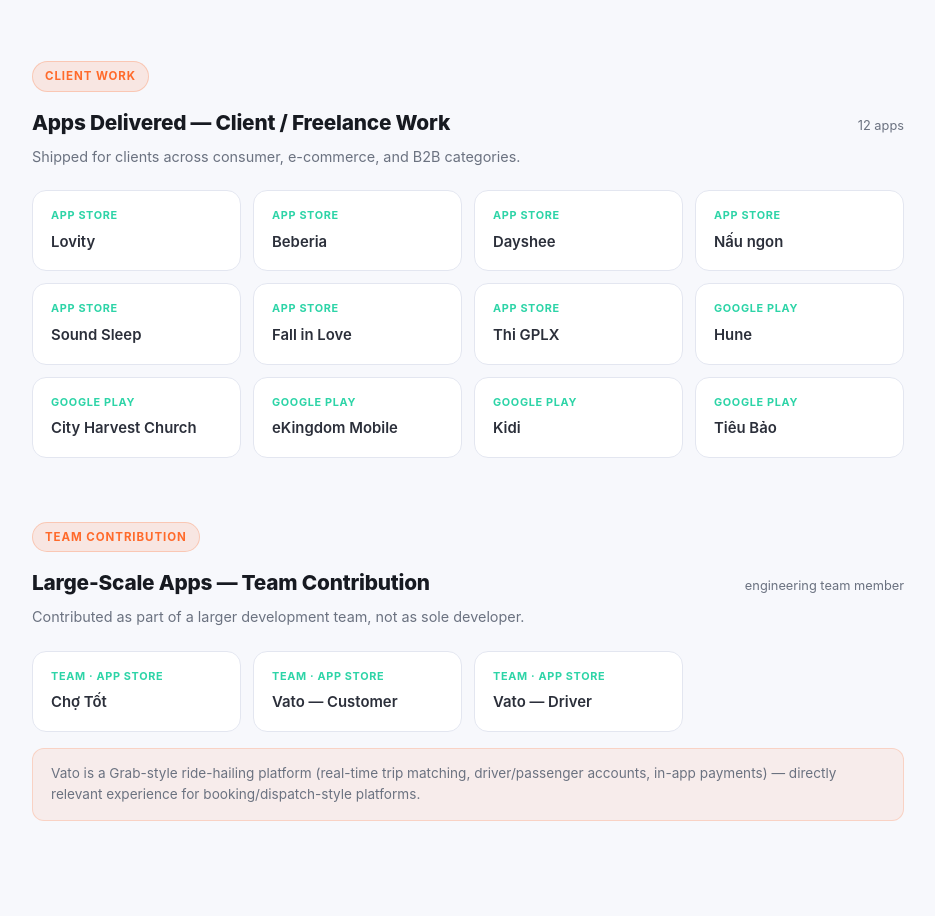
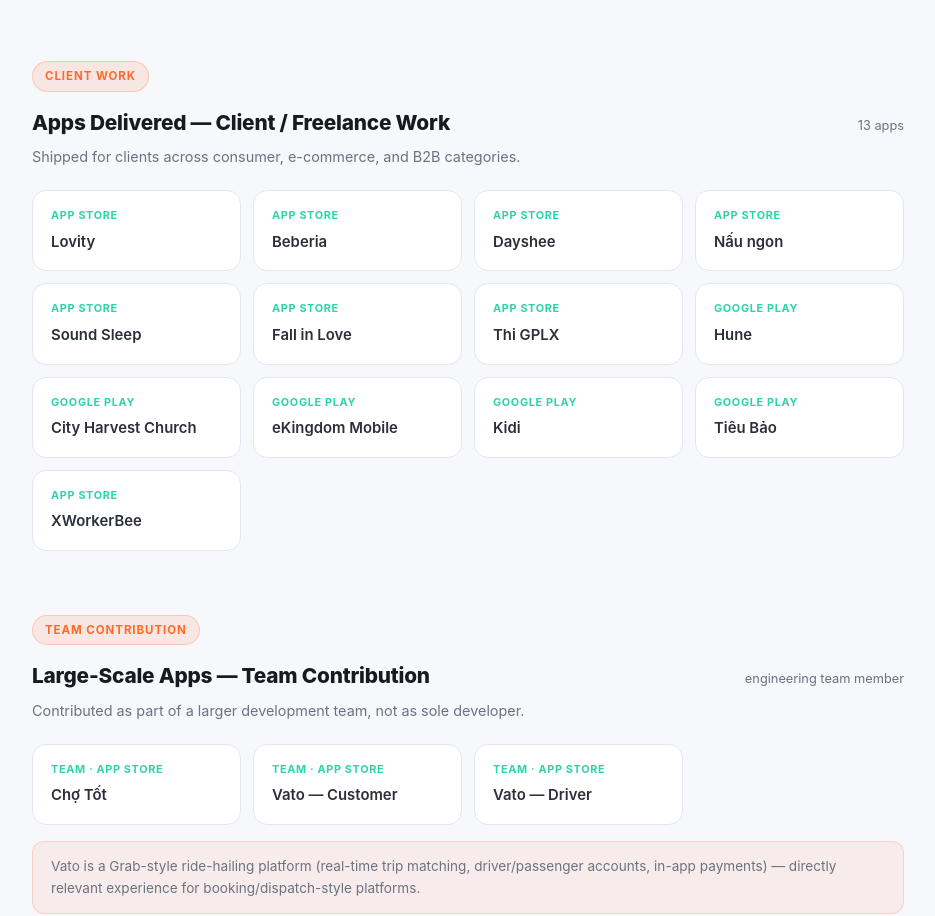
Before and after one commit to haiphan5289/memory-love-privacy, a plain HTML site: page portfolio/index.html in a window 1280 px wide. Shown: the part 1718-2634 px from the top of the page, without its empty margins (172-1107 px from the left). Drawn offline with Linux system fonts and the light colour scheme.

Commit message:
Add XWorkerBee to client apps
iDraft skipped — the URL provided was truncated/broken (404),
needs the correct link before it can be added.

```diff
--- a/portfolio/index.html
+++ b/portfolio/index.html
@@ -325,7 +325,7 @@
       <span class="section-label">Client Work</span>
       <div class="row">
         <h2>Apps Delivered — Client / Freelance Work</h2>
-        <span class="count">12 apps</span>
+        <span class="count">13 apps</span>
       </div>
       <p class="desc">Shipped for clients across consumer, e-commerce, and B2B categories.</p>
     </div>
@@ -342,6 +342,7 @@
       <div class="card reveal reveal-delay-2"><span class="platform">Google Play</span><a href="https://play.google.com/store/apps/details?id=vn.ekingdom.mobile" target="_blank">eKingdom Mobile <span class="go">↗</span></a></div>
       <div class="card reveal reveal-delay-3"><span class="platform">Google Play</span><a href="https://play.google.com/store/apps/details?id=com.Kidi" target="_blank">Kidi <span class="go">↗</span></a></div>
       <div class="card reveal reveal-delay-4"><span class="platform">Google Play</span><a href="https://play.google.com/store/apps/details?id=com.nhaphangTieubao" target="_blank">Tiêu Bảo <span class="go">↗</span></a></div>
+      <div class="card reveal reveal-delay-5"><span class="platform">App Store</span><a href="https://apps.apple.com/vn/app/xworkerbee/id1452976746" target="_blank">XWorkerBee <span class="go">↗</span></a></div>
     </div>
   </section>
 
```
